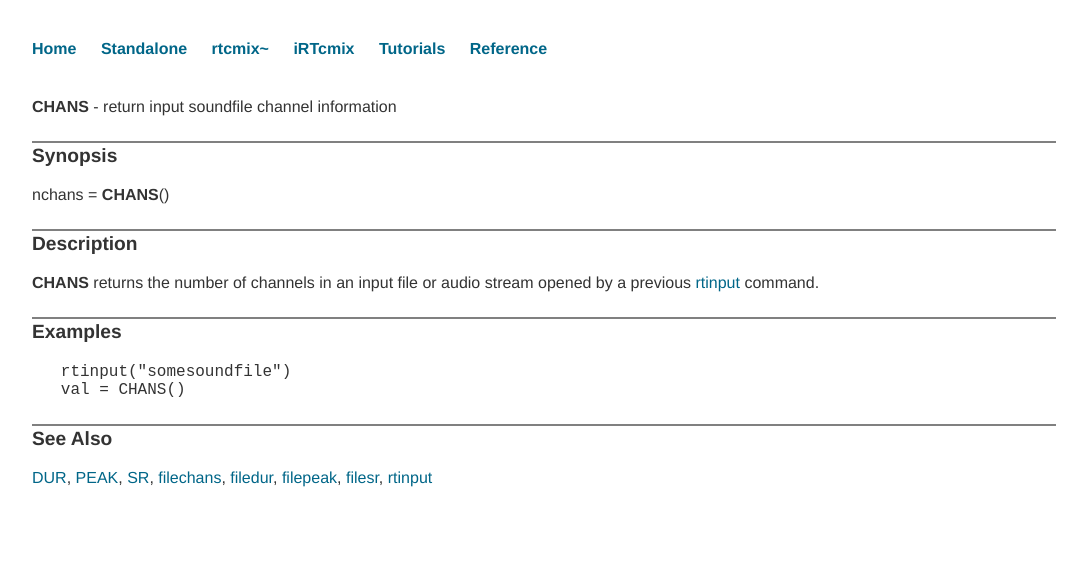
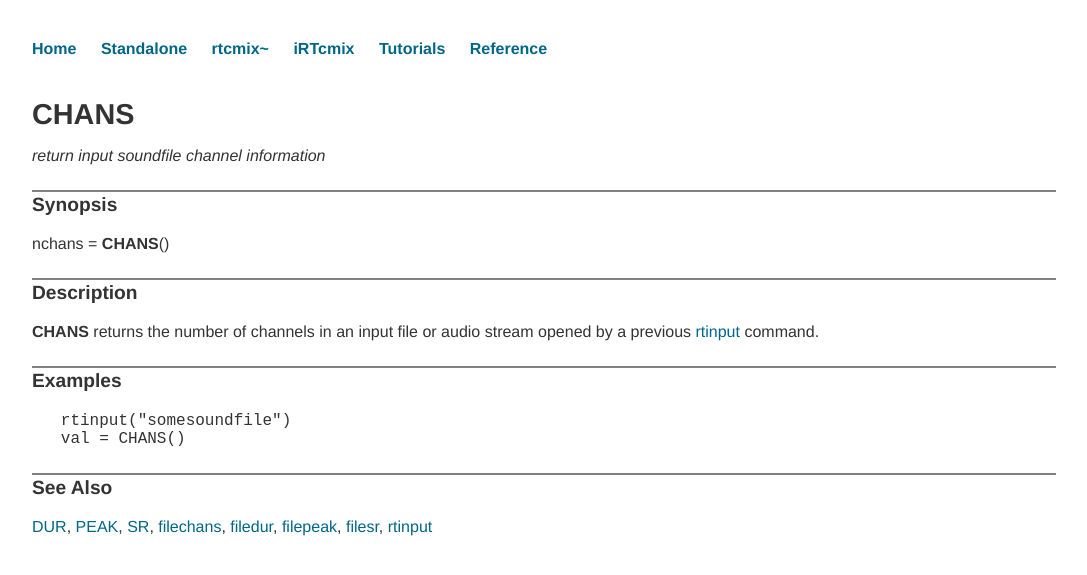
Before and after one commit to RTcmix/rtcmix.github.io, a Jekyll site: the page built from reference/scorefile/CHANS.md, in a window 1280 px wide. Shown: the top 575 px of the page, without its empty margins (96-1183 px from the left). Built offline with Jekyll 4.4.1, drawn with Linux system fonts in a browser that asks for light colours.

````diff
--- a/reference/scorefile/CHANS.md
+++ b/reference/scorefile/CHANS.md
@@ -3,7 +3,9 @@ title: CHANS()
 layout: ref
 ---
 
-**CHANS** - return input soundfile channel information
+## CHANS
+
+*return input soundfile channel information*
 
 -----
 
@@ -22,7 +24,7 @@ stream opened by a previous [rtinput](rtinput.html) command.
 
 ### Examples
 
-```
+```c
    rtinput("somesoundfile")
    val = CHANS()
 ```
````
